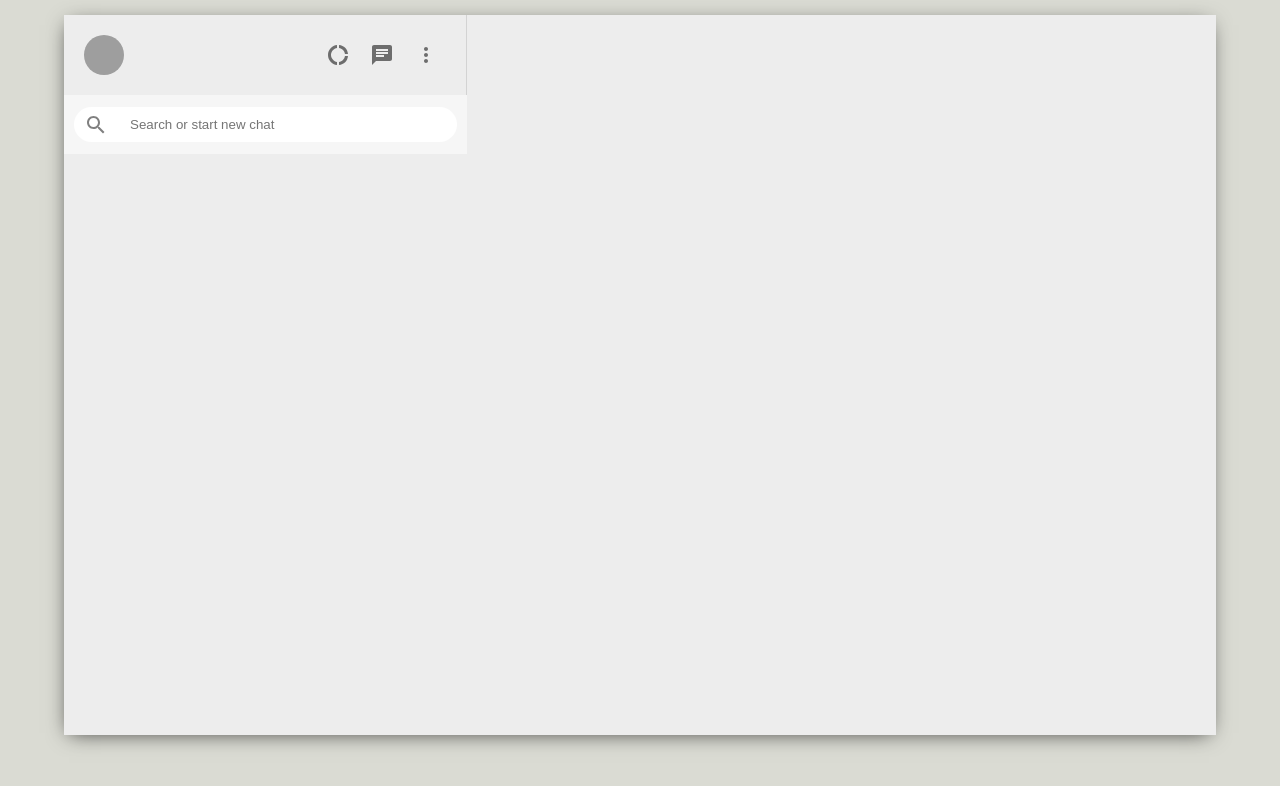
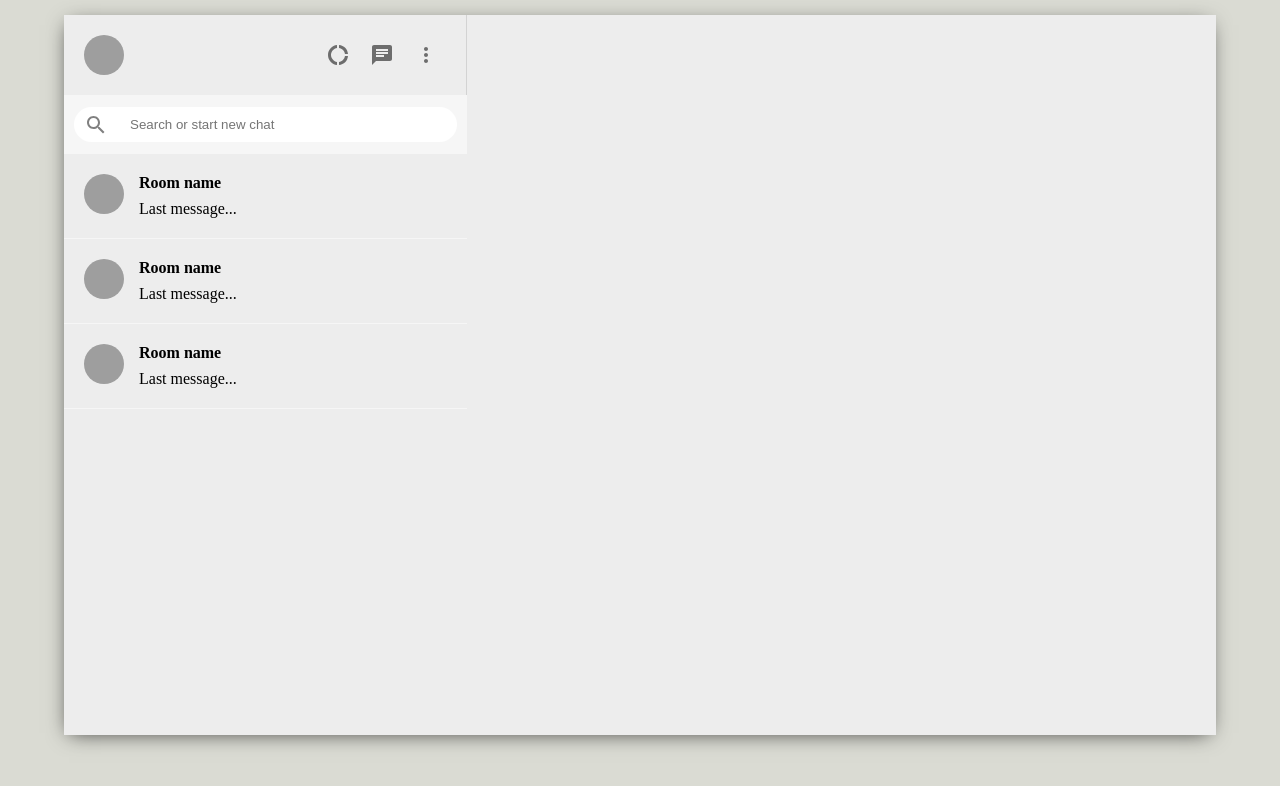
Before and after one commit to Nkaleth/messaging-app-mern, a React (Vite) app: page / in a window 1280 px wide. Shown: the top 786 px of the page. Built offline with nearby package versions, Linux system fonts and the light colour scheme; grey boxes are pictures that could not be loaded.

Commit message:
ADD sidebarChat component and styles

```diff
--- a/src/components/Sidebar.jsx
+++ b/src/components/Sidebar.jsx
@@ -3,6 +3,7 @@ import {
   DonutLarge, Chat, MoreVert, SearchOutlined,
 } from '@mui/icons-material';
 import { Avatar, IconButton } from '@mui/material';
+import SidebarChat from './SidebarChat';
 
 function Sidebar() {
   return (
@@ -27,7 +28,11 @@ function Sidebar() {
           <input placeholder="Search or start new chat" type="text" />
         </div>
       </div>
-      <div className="sidebar__chats" />
+      <div className="sidebar__chats">
+        <SidebarChat />
+        <SidebarChat />
+        <SidebarChat />
+      </div>
     </div>
   );
 }
--- /dev/null
+++ b/src/components/SidebarChat.jsx
@@ -0,0 +1,23 @@
+import { Avatar } from '@mui/material';
+import '../styles/SidebarChat.scss';
+import { useEffect, useState } from 'react';
+
+function SidebarChat() {
+  const [seed, setSeed] = useState('');
+
+  useEffect(() => {
+    setSeed(Math.floor(Math.random() * 5000));
+  }, []);
+
+  return (
+    <div className="sidebarChat">
+      <Avatar src={`https://avatars.dicebear.com/api/human/b${seed}.svg`} />
+      <div className="sidebarChat__info">
+        <h2>Room name</h2>
+        <p>Last message...</p>
+      </div>
+    </div>
+  );
+}
+
+export default SidebarChat;
--- /dev/null
+++ b/src/styles/SidebarChat.scss
@@ -0,0 +1,19 @@
+.sidebarChat {
+  display: flex;
+  padding: 20px;
+  cursor: pointer;
+  border-bottom: 1px solid #f6f6f6;
+
+  &:hover {
+    background-color: #ebebeb;
+  }
+}
+
+.sidebarChat__info > h2 {
+  font-size: 16px;
+  margin-bottom: 8px;
+}
+
+.sidebarChat__info {
+  margin-left: 15px;
+}
```
